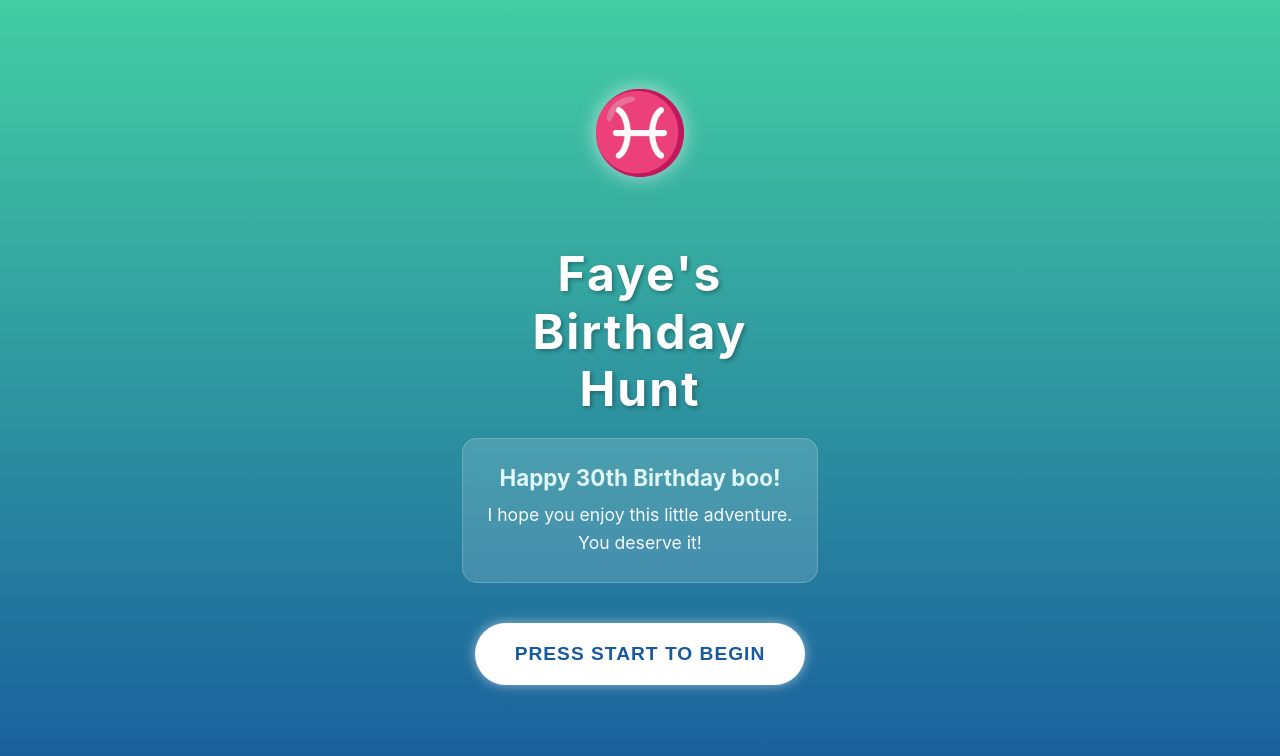
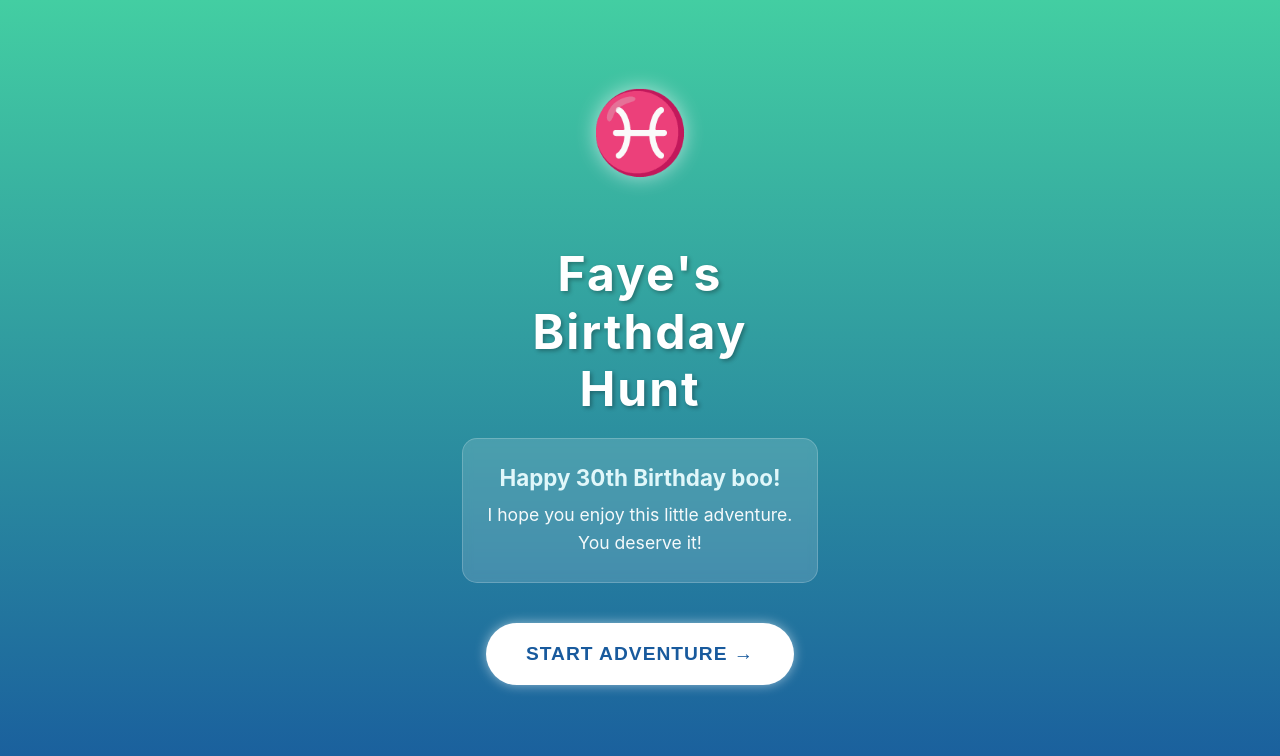
Before and after one commit to jackkyle0/birthday-hunt, a React (Vite) app in the folder birthday-web-hunt/: page / in a window 1280 px wide. Shown: the top 756 px of the page. Built offline with nearby package versions, Linux system fonts and the light colour scheme.

Commit message:
Updates
- Arrowhead for person
- Text changes
- Skippable missions
- Reset game

```diff
--- a/birthday-web-hunt/src/App.jsx
+++ b/birthday-web-hunt/src/App.jsx
@@ -4,16 +4,16 @@ import 'leaflet/dist/leaflet.css';
 import L from 'leaflet';
 
 // Fix for default marker icon in Leaflet
-// import icon from 'leaflet/dist/images/marker-icon.png';
-// import iconShadow from 'leaflet/dist/images/marker-shadow.png';
+import icon from 'leaflet/dist/images/marker-icon.png';
+import iconShadow from 'leaflet/dist/images/marker-shadow.png';
 
-// let DefaultIcon = L.icon({
-//     iconUrl: icon,
-//     shadowUrl: iconShadow,
-//     iconSize: [25, 41],
-//     iconAnchor: [12, 41]
-// });
-// L.Marker.prototype.options.icon = DefaultIcon;
+let DefaultIcon = L.icon({
+    iconUrl: icon,
+    shadowUrl: iconShadow,
+    iconSize: [25, 41],
+    iconAnchor: [12, 41]
+});
+L.Marker.prototype.options.icon = DefaultIcon;
 
 // --- CONFIGURATION: YOUR REAL LOCATIONS GO HERE ---
 const LOCATIONS = [
@@ -21,80 +21,69 @@ const LOCATIONS = [
     id: 1,
     title: "The First Clue",
     clue: "Its right here at home, did you hear the tooth fairy last night?",
-    lat: 55.00050595510212,
-    lng: -7.2697537600171245,
-    unlockMessage: "Let the pillow talk it's way out of this one",
+    lat: 55.00035940989179,
+    lng: -7.269740014899537,
+    unlockMessage: "Willow _____",
   },
   {
     id: 2,
     title: "Spot #2",
-    clue: "Go to the place where Buttons watches Spring Lambs",
-    lat: 54.999657, // UPDATE THIS
+    clue: "Is it Spring already?",
+    lat: 55.00,
     lng: -7.268305,
-    unlockMessage: "Next to the big tree, woof woof!",
+    unlockMessage: "Buttons said she loves the spring lambs",
   },
   {
     id: 3,
     title: "Spot #3",
-    clue: "Find the bench where we watch the sunset.",
+    clue: "Next stop... Muffin time",
     lat: 51.515, // <--- REPLACE WITH YOUR LATITUDE
     lng: -0.10,  // <--- REPLACE WITH YOUR LONGITUDE
-    unlockMessage: "Check under the seat!",
+    unlockMessage: "Those trash walks got me worried -> Check under the seat!",
   },
   {
     id: 4,
     title: "Spot #4",
-    clue: "Find the bench where we watch the sunset.",
+    clue: "Our favourite coffee spot? I'll drive",
     lat: 51.515, // <--- REPLACE WITH YOUR LATITUDE
     lng: -0.10,  // <--- REPLACE WITH YOUR LONGITUDE
-    unlockMessage: "Check under the seat!",
+    unlockMessage: "The password is MELON",
   },
   {
     id: 5,
     title: "Spot #5",
-    clue: "Find the bench where we watch the sunset.",
+    clue: "Our usual camping spot?",
     lat: 51.515, // <--- REPLACE WITH YOUR LATITUDE
     lng: -0.10,  // <--- REPLACE WITH YOUR LONGITUDE
-    unlockMessage: "Check under the seat!",
+    unlockMessage: "",
   },
   {
     id: 6,
     title: "The Last Spot",
-    clue: "Find the bench where we watch the sunset.",
+    clue: "I know the sunrise is hard for me, how do you feel about sunset?",
     lat: 51.515, // <--- REPLACE WITH YOUR LATITUDE
     lng: -0.10,  // <--- REPLACE WITH YOUR LONGITUDE
-    unlockMessage: "Check under the seat!",
+    unlockMessage: "Woops I dropped it in the ocean tehe",
   }
 ];
 
-// 1. Define the Custom GPS Icon
 const gpsIcon = L.divIcon({
   className: 'gps-puck',
   iconSize: [20, 20],
-  iconAnchor: [10, 10] // Center the icon
+  iconAnchor: [10, 10]
 });
 
-// 2. Component to handle "Fly To" animation
+// Map Controller
 function MapController({ userPos, followMode, setFollowMode }) {
   const map = useMap();
-
-  // Listen for user dragging the map
   useMapEvents({
-    dragstart: () => {
-      setFollowMode(false); // Stop following immediately
-    },
-    touchstart: () => {
-      // Optional: Stop following as soon as they touch the screen
-      setFollowMode(false);
-    }
+    dragstart: () => setFollowMode(false),
+    touchstart: () => setFollowMode(false)
   });
 
   useEffect(() => {
     if (userPos && followMode) {
-      map.flyTo([userPos.lat, userPos.lng], 16, {
-        animate: true,
-        duration: 1.5 // Smooth animation duration
-      });
+      map.flyTo([userPos.lat, userPos.lng], 16, { animate: true, duration: 1.5 });
     }
   }, [userPos, followMode, map]);
 
@@ -102,30 +91,67 @@ function MapController({ userPos, followMode, setFollowMode }) {
 }
 
 function App() {
-  const [gameStarted, setGameStarted] = useState(false);
-  const [currentStage, setCurrentStage] = useState(0);
+  const [gameStarted, setGameStarted] = useState(() => localStorage.getItem('gameStarted') === 'true');
+  const [currentStage, setCurrentStage] = useState(() => {
+    const saved = localStorage.getItem('currentStage');
+    return saved ? parseInt(saved) : 0;
+  });
+
   const [userPos, setUserPos] = useState(null);
+  const [heading, setHeading] = useState(0); // <--- NEW: Tracks compass direction
   const [distance, setDistance] = useState(null);
   const [found, setFound] = useState(false);
-  const [followMode, setFollowMode] = useState(true); // Toggle auto-following
+  const [followMode, setFollowMode] = useState(true);
+  const [showMenu, setShowMenu] = useState(false);
+
+  useEffect(() => {
+    localStorage.setItem('currentStage', currentStage);
+    localStorage.setItem('gameStarted', gameStarted);
+  }, [currentStage, gameStarted]);
+
+  // --- COMPASS & LOCATION LOGIC ---
+  const handleStartGame = () => {
+    setGameStarted(true);
+
+    // 1. Request Compass Permission (iOS 13+)
+    if (typeof DeviceOrientationEvent !== 'undefined' && typeof DeviceOrientationEvent.requestPermission === 'function') {
+      DeviceOrientationEvent.requestPermission()
+        .then(response => {
+          if (response === 'granted') {
+            window.addEventListener('deviceorientation', handleOrientation);
+          }
+        })
+        .catch(console.error);
+    } else {
+      // Android / Older iOS (No permission needed)
+      window.addEventListener('deviceorientation', handleOrientation);
+    }
+  };
+
+  const handleOrientation = (event) => {
+    let compass = 0;
+    if (event.webkitCompassHeading) {
+      // iOS
+      compass = event.webkitCompassHeading;
+    } else if (event.alpha) {
+      // Android (approximate)
+      compass = 360 - event.alpha;
+    }
+    setHeading(compass);
+  };
 
   // Location Tracking
   useEffect(() => {
     if (!gameStarted) return;
-    if (!navigator.geolocation) {
-      alert("Geolocation is not supported");
-      return;
-    }
+    if (!navigator.geolocation) { alert("Geolocation not supported"); return; }
 
     const watchId = navigator.geolocation.watchPosition(
       (position) => {
-        const { latitude, longitude } = position.coords;
-        setUserPos({ lat: latitude, lng: longitude });
+        setUserPos({ lat: position.coords.latitude, lng: position.coords.longitude });
       },
-      (error) => console.error(error),
+      (err) => console.error(err),
       { enableHighAccuracy: true, maximumAge: 0 }
     );
-
     return () => navigator.geolocation.clearWatch(watchId);
   }, [gameStarted]);
 
@@ -135,10 +161,7 @@ function App() {
       const target = LOCATIONS[currentStage];
       const d = getDistanceFromLatLonInMeters(userPos.lat, userPos.lng, target.lat, target.lng);
       setDistance(Math.floor(d));
-
-      if (d < 15 && !found) {
-        setFound(true);
-      }
+      if (d < 15 && !found) setFound(true);
     }
   }, [userPos, currentStage]);
 
@@ -146,212 +169,121 @@ function App() {
     setFound(false);
     if (currentStage + 1 < LOCATIONS.length) {
       setCurrentStage(currentStage + 1);
+      setFollowMode(true);
     } else {
-      alert("YOU WIN! Come find me for your real gift!");
+      alert("YOU WIN!");
     }
   };
 
-  // Helper Math
+  // DYNAMIC COMPASS ICON
+  // We recreate the icon whenever 'heading' changes
+  const gpsIcon = L.divIcon({
+    className: 'gps-wrapper', // Empty wrapper
+    html: `<div class="gps-puck" style="transform: rotate(${heading}deg);">
+             <div class="gps-arrow"></div>
+           </div>`,
+    iconSize: [30, 30],
+    iconAnchor: [15, 15]
+  });
+
+  // Emergency Menu Logic
+  const jumpToStage = (index) => {
+    if (window.confirm(`Skip to Clue #${index + 1}?`)) {
+      setCurrentStage(index); setFound(false); setShowMenu(false); setFollowMode(true);
+    }
+  };
+  const resetGame = () => { if (window.confirm("Reset game?")) { localStorage.clear(); window.location.reload(); }};
+
   function getDistanceFromLatLonInMeters(lat1, lon1, lat2, lon2) {
-    var R = 6371;
-    var dLat = deg2rad(lat2-lat1);
-    var dLon = deg2rad(lon2-lon1);
-    var a =
-      Math.sin(dLat/2) * Math.sin(dLat/2) +
-      Math.cos(deg2rad(lat1)) * Math.cos(deg2rad(lat2)) * Math.sin(dLon/2) * Math.sin(dLon/2);
-    var c = 2 * Math.atan2(Math.sqrt(a), Math.sqrt(1-a));
-    var d = R * c;
-    return d * 1000;
+    var R = 6371; var dLat = deg2rad(lat2-lat1); var dLon = deg2rad(lon2-lon1);
+    var a = Math.sin(dLat/2) * Math.sin(dLat/2) + Math.cos(deg2rad(lat1)) * Math.cos(deg2rad(lat2)) * Math.sin(dLon/2) * Math.sin(dLon/2);
+    var c = 2 * Math.atan2(Math.sqrt(a), Math.sqrt(1-a)); return R * c * 1000;
   }
   function deg2rad(deg) { return deg * (Math.PI/180) }
 
-  // --- TITLE SCREEN: PISCES THEME (SCROLL SAFE) ---
+  // --- UI RENDER ---
   if (!gameStarted) {
     return (
-      <div style={{
-        position: 'fixed',
-        inset: 0, // Locks to all 4 corners
-        background: 'linear-gradient(to bottom, #43cea2 0%, #185a9d 100%)',
-        zIndex: 9999,
-        overflowY: 'auto', // <--- ENABLES SCROLLING
-        display: 'flex',
-        flexDirection: 'column',
-        alignItems: 'center'
-      }}>
-
-        {/* Scrollable Content Wrapper */}
-        <div style={{
-          minHeight: '100%',
-          width: '100%',
-          display: 'flex',
-          flexDirection: 'column',
-          justifyContent: 'center', // Centers vertically if screen is big
-          alignItems: 'center',
-          padding: '40px 20px', // Safe zone padding
-          boxSizing: 'border-box'
-        }}>
-
-          {/* Pisces Symbol */}
-          <div className="floating-element" style={{
-            fontSize: '5rem',
-            marginBottom: '20px',
-            textShadow: '0 0 20px rgba(255,255,255,0.6)'
-          }}>
-            ♓
+      <div style={{ position: 'fixed', inset: 0, background: 'linear-gradient(to bottom, #43cea2 0%, #185a9d 100%)', zIndex: 9999, overflowY: 'auto', display: 'flex', flexDirection: 'column', alignItems: 'center' }}>
+        <div style={{ minHeight: '100%', width: '100%', display: 'flex', flexDirection: 'column', justifyContent: 'center', alignItems: 'center', padding: '40px 20px', boxSizing: 'border-box' }}>
+          <div className="floating-element" style={{ fontSize: '5rem', marginBottom: '20px', textShadow: '0 0 20px rgba(255,255,255,0.6)' }}>♓</div>
+          <h1 style={{ fontSize: '3rem', fontWeight: 'bold', marginBottom: '20px', textShadow: '2px 2px 4px rgba(0,0,0,0.3)', letterSpacing: '2px', color: 'white', textAlign: 'center', lineHeight: '1.2' }}>Faye's<br/>Birthday<br/>Hunt</h1>
+          <div style={{ backgroundColor: 'rgba(255, 255, 255, 0.15)', backdropFilter: 'blur(5px)', padding: '25px', borderRadius: '15px', marginBottom: '40px', maxWidth: '320px', border: '1px solid rgba(255, 255, 255, 0.2)', textAlign: 'center' }}>
+            <h2 style={{ fontSize: '1.4rem', margin: '0 0 10px 0', color: '#E0F7FA' }}>Happy 30th Birthday boo!</h2>
+            <p style={{ fontSize: '1.1rem', margin: 0, opacity: 0.95, lineHeight: '1.6', color: 'white' }}>I hope you enjoy this little adventure.<br/> You deserve it!</p>
           </div>
 
-          <h1 style={{
-            fontSize: '3rem',
-            fontWeight: 'bold',
-            marginBottom: '20px',
-            textShadow: '2px 2px 4px rgba(0,0,0,0.3)',
-            letterSpacing: '2px',
-            color: 'white',
-            textAlign: 'center',
-            lineHeight: '1.2'
-          }}>
-            Faye's<br/>Birthday<br/>Hunt
-          </h1>
-
-          <div style={{
-            backgroundColor: 'rgba(255, 255, 255, 0.15)',
-            backdropFilter: 'blur(5px)',
-            padding: '25px',
-            borderRadius: '15px',
-            marginBottom: '40px',
-            maxWidth: '320px', // Slightly wider for your new text
-            border: '1px solid rgba(255, 255, 255, 0.2)',
-            textAlign: 'center'
-          }}>
-            <h2 style={{
-              fontSize: '1.4rem',
-              margin: '0 0 10px 0',
-              color: '#E0F7FA'
-            }}>
-              Happy 30th Birthday boo!
-            </h2>
-            <p style={{
-              fontSize: '1.1rem', // Slightly larger font for readability
-              margin: 0,
-              opacity: 0.95,
-              lineHeight: '1.6',
-              color: 'white'
-            }}>
-              I hope you enjoy this little adventure.<br/> You deserve it!
-            </p>
-          </div>
-
-          <button
-            className="glow-button"
-            onClick={() => setGameStarted(true)}
-            style={{
-              padding: '20px 40px', // Bigger touch target
-              fontSize: '1.2rem',
-              backgroundColor: 'white',
-              color: '#185a9d',
-              border: 'none',
-              borderRadius: '50px',
-              fontWeight: 'bold',
-              cursor: 'pointer',
-              textTransform: 'uppercase',
-              letterSpacing: '1px',
-              boxShadow: '0 4px 15px rgba(0,0,0,0.2)',
-              marginBottom: '20px' // Extra space at bottom
-            }}
-          >
-            Press start to begin
+          {/* UPDATED: Calling handleStartGame to trigger permissions */}
+          <button className="glow-button" onClick={handleStartGame} style={{ padding: '20px 40px', fontSize: '1.2rem', backgroundColor: 'white', color: '#185a9d', border: 'none', borderRadius: '50px', fontWeight: 'bold', cursor: 'pointer', textTransform: 'uppercase', letterSpacing: '1px', boxShadow: '0 4px 15px rgba(0,0,0,0.2)', marginBottom: '20px' }}>
+            {currentStage > 0 ? "Resume Hunt →" : "Start Adventure →"}
           </button>
-
         </div>
       </div>
     );
   }
 
   if (!userPos) return <div style={{ height: '100vh', display: 'flex', justifyContent: 'center', alignItems: 'center' }}><h2>📍 Locating...</h2></div>;
-
   const target = LOCATIONS[currentStage];
 
   return (
     <div style={{ height: "100vh", display: "flex", flexDirection: "column" }}>
       <div style={{ flex: 1, position: 'relative' }}>
-        {/* Recenter Button */}
-        <button
-          className="recenter-btn"
-          onClick={() => setFollowMode(true)}
-          style={{ color: followMode ? '#4285F4' : '#666' }}
-        >
-          ➤
-        </button>
+        <div style={{ position: 'absolute', top: 20, right: 20, zIndex: 1001, display: 'flex', flexDirection: 'column', gap: '10px' }}>
+          <button onClick={() => setShowMenu(true)} style={{ width: '50px', height: '50px', borderRadius: '50%', border: 'none', background: 'white', fontSize: '24px', boxShadow: '0 4px 10px rgba(0,0,0,0.2)' }}>📜</button>
+        </div>
 
-        <MapContainer
-          center={[userPos.lat, userPos.lng]}
-          zoom={16}
-          style={{ height: "100%", width: "100%" }}
-          zoomControl={false}
-          attributionControl={false}
-        >
-          <TileLayer
-            url="https://{s}.basemaps.cartocdn.com/rastertiles/voyager/{z}/{x}/{y}{r}.png"
-            attribution='&copy; OpenStreetMap'
-          />
+        <button className="recenter-btn" onClick={() => setFollowMode(true)} style={{ color: followMode ? '#4285F4' : '#666' }}>➤</button>
 
+        <MapContainer center={[userPos.lat, userPos.lng]} zoom={16} style={{ height: "100%", width: "100%" }} zoomControl={false} attributionControl={false}>
+          <TileLayer url="https://{s}.basemaps.cartocdn.com/rastertiles/voyager/{z}/{x}/{y}{r}.png" attribution='&copy; OpenStreetMap' />
           <MapController userPos={userPos} followMode={followMode} setFollowMode={setFollowMode} />
 
+          {/* UPDATED: Dynamic GPS Icon with Rotation */}
           <Marker position={[userPos.lat, userPos.lng]} icon={gpsIcon}>
-             <Popup>You are here</Popup>
+             <Popup>You</Popup>
           </Marker>
 
-          <Circle
-            center={[target.lat, target.lng]}
-            radius={100}
-            pathOptions={{ color: '#FF9A9E', fillColor: '#FF9A9E', fillOpacity: 0.2 }}
-          />
+          <Circle center={[target.lat, target.lng]} radius={100} pathOptions={{ color: '#FF9A9E', fillColor: '#FF9A9E', fillOpacity: 0.2 }} />
         </MapContainer>
       </div>
 
-      {/* CLUE CARD */}
-      <div style={{
-        position: "absolute", bottom: 0, left: 0, right: 0,
-        maxHeight: "60vh", backgroundColor: "white", padding: "20px", paddingBottom: "40px",
-        boxShadow: "0 -5px 20px rgba(0,0,0,0.15)", zIndex: 1000, textAlign: "center",
-        borderTopLeftRadius: "25px", borderTopRightRadius: "25px",
-        overflowY: "auto", transition: "height 0.3s ease-out"
-      }}>
-        <h2 style={{margin: "0 0 10px 0", color: "#d63384"}}>
-          Clue #{currentStage + 1}
-        </h2>
-
-        <p style={{fontSize: "1.1rem", lineHeight: "1.5", marginBottom: "10px"}}>
-          {target.clue}
-        </p>
-
-        <p style={{color: "#666", fontStyle: "italic", marginBottom: "15px"}}>
-          Distance: {distance ? `${distance}m` : "Calculating..."}
-        </p>
-
+      <div style={{ position: "absolute", bottom: 0, left: 0, right: 0, maxHeight: "60vh", backgroundColor: "white", padding: "20px", paddingBottom: "40px", boxShadow: "0 -5px 20px rgba(0,0,0,0.15)", zIndex: 1000, textAlign: "center", borderTopLeftRadius: "25px", borderTopRightRadius: "25px", overflowY: "auto", transition: "height 0.3s ease-out" }}>
+        <h2 style={{margin: "0 0 10px 0", color: "#d63384"}}>Clue #{currentStage + 1}</h2>
+        <p style={{fontSize: "1.1rem", lineHeight: "1.5", marginBottom: "10px"}}>{target.clue}</p>
+        <p style={{color: "#666", fontStyle: "italic", marginBottom: "15px"}}>Distance: {distance ? `${distance}m` : "Calculating..."}</p>
         {found && (
-          <div style={{
-            marginTop: "15px", padding: "15px", backgroundColor: "#fff0f6",
-            borderRadius: "10px", border: "1px solid #ffadd2", animation: "float 0.5s ease-out"
-          }}>
-            <p style={{ fontWeight: "bold", color: "#d63384", marginBottom: "10px", fontSize: "1.1rem" }}>
-              🎉 FOUND IT!<br/>
-              <span style={{fontWeight: "normal", color: "#333"}}>{target.unlockMessage}</span>
-            </p>
-
-            <button
-              onClick={nextStage}
-              style={{
-                width: "100%", padding: "15px 0", backgroundColor: "#d63384",
-                color: "white", border: "none", borderRadius: "50px", fontSize: "1.1rem",
-                fontWeight: "bold", boxShadow: "0 4px 10px rgba(214, 51, 132, 0.3)", cursor: "pointer"
-              }}
-            >
-              Next Clue →
-            </button>
+          <div style={{ marginTop: "15px", padding: "15px", backgroundColor: "#fff0f6", borderRadius: "10px", border: "1px solid #ffadd2", animation: "float 0.5s ease-out" }}>
+            <p style={{ fontWeight: "bold", color: "#d63384", marginBottom: "10px", fontSize: "1.1rem" }}> YOU'RE SO CLOSE!<br/><span style={{fontWeight: "normal", color: "#333"}}>{target.unlockMessage}</span></p>
+            <button onClick={nextStage} style={{ width: "100%", padding: "15px 0", backgroundColor: "#d63384", color: "white", border: "none", borderRadius: "50px", fontSize: "1.1rem", fontWeight: "bold", boxShadow: "0 4px 10px rgba(214, 51, 132, 0.3)", cursor: "pointer" }}>Next Clue →</button>
           </div>
         )}
       </div>
+
+      {showMenu && (
+        <div style={{ position: 'fixed', inset: 0, backgroundColor: 'rgba(0,0,0,0.8)', zIndex: 2000, display: 'flex', justifyContent: 'center', alignItems: 'center', padding: '20px' }}>
+          <div style={{ background: 'white', width: '100%', maxWidth: '400px', borderRadius: '20px', padding: '20px', maxHeight: '80vh', overflowY: 'auto' }}>
+            <div style={{ display: 'flex', justifyContent: 'space-between', alignItems: 'center', marginBottom: '20px' }}>
+              <h2 style={{ margin: 0 }}>My Progress</h2>
+              <button onClick={() => setShowMenu(false)} style={{ border: 'none', background: 'none', fontSize: '24px' }}>✕</button>
+            </div>
+            {LOCATIONS.map((loc, index) => {
+              const isCompleted = index < currentStage;
+              const isCurrent = index === currentStage;
+              const isLocked = index > currentStage;
+              return (
+                <div key={loc.id} onClick={() => jumpToStage(index)} style={{ padding: '15px', borderRadius: '10px', marginBottom: '10px', background: isCurrent ? '#fff0f6' : '#f8f9fa', border: isCurrent ? '2px solid #d63384' : '1px solid #eee', opacity: isLocked ? 0.6 : 1, display: 'flex', alignItems: 'center', gap: '15px' }}>
+                  <div style={{ width: '30px', height: '30px', borderRadius: '50%', background: isCompleted ? '#43cea2' : (isCurrent ? '#d63384' : '#ccc'), color: 'white', display: 'flex', justifyContent: 'center', alignItems: 'center', fontWeight: 'bold' }}>{isCompleted ? '✓' : index + 1}</div>
+                  <div><h3 style={{ margin: 0, fontSize: '1rem' }}>{loc.title}</h3><p style={{ margin: 0, fontSize: '0.8rem', color: '#666' }}>{isLocked ? "Locked" : (isCompleted ? "Found!" : "Current Objective")}</p></div>
+                </div>
+              );
+            })}
+            <div style={{ marginTop: '30px', borderTop: '1px solid #eee', paddingTop: '20px' }}>
+              <button onClick={resetGame} style={{ width: '100%', padding: '15px', background: '#333', color: 'white', border: 'none', borderRadius: '10px', fontWeight: 'bold' }}>Reset Game</button>
+              <p style={{ fontSize: '0.8rem', color: '#999', textAlign: 'center', marginTop: '10px' }}>Tap a locked level to skip (Emergency only)</p>
+            </div>
+          </div>
+        </div>
+      )}
     </div>
   );
 }
```
Also changed, not shown: birthday-web-hunt/src/index.css (+26 -6 lines).
